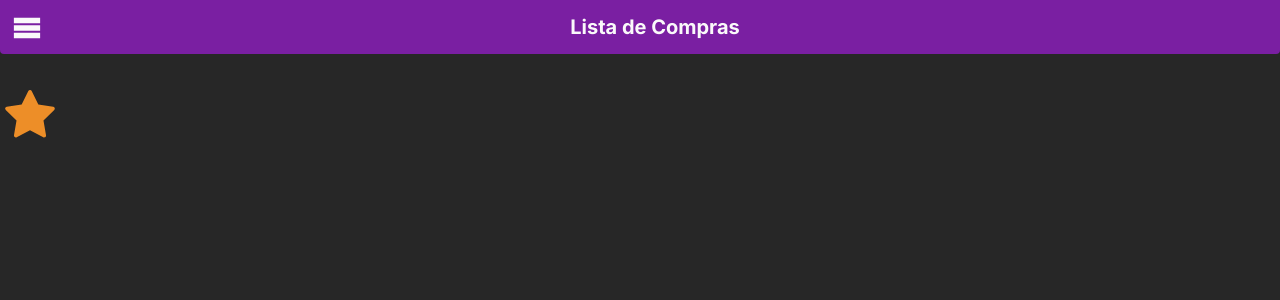
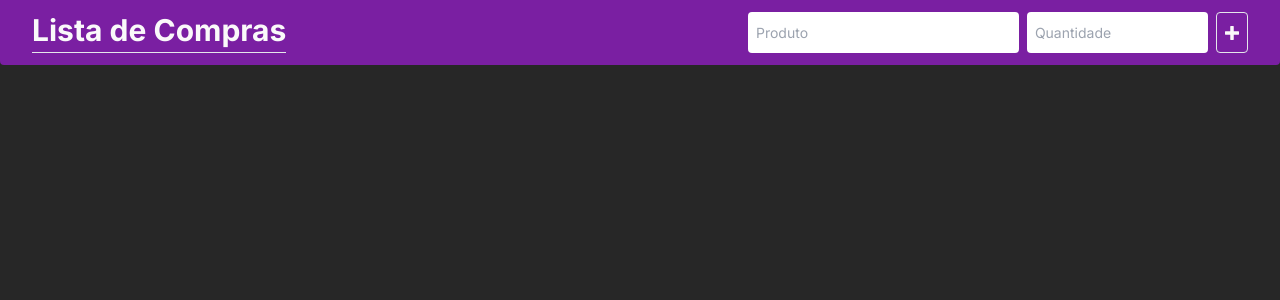
Before and after one commit to TurinoS/Lista-de-Compras, a Next.js app: page / in a window 1280 px wide. Shown: the top 300 px of the page. Built offline with nearby package versions, Linux system fonts and the light colour scheme.

Commit message:
adicionando responsividade para a versão desktop

```diff
--- a/src/app/globals.css
+++ b/src/app/globals.css
@@ -55,5 +55,5 @@ input[type="checkbox"] {
 }
 
 .quantity {
-    color: var(--light-gray);;
+  color: var(--light-gray);
 }
--- a/src/app/page.tsx
+++ b/src/app/page.tsx
@@ -1,32 +1,35 @@
-'use client'
+"use client";
 
-import { AiFillStar } from 'react-icons/ai'
-import Header from '../components/Header'
-import CheckBox from '../components/CheckBox'
-import { useContext, useEffect, useState } from 'react'
-import { AppContext } from '@/context/AppContext'
+import Header from "../components/Header";
+import CheckBox from "../components/CheckBox";
+import { useContext, useEffect, useState } from "react";
+import { AppContext } from "@/context/AppContext";
 
 export default function Home() {
-  const { items } = useContext(AppContext)
+  const { items } = useContext(AppContext);
   const [storedItems, setStoredItems] = useState<any[]>([]);
 
   useEffect(() => {
-    const data = window.localStorage.getItem("items")
+    const data = window.localStorage.getItem("items");
     if (data) {
       const parsedData = JSON.parse(data);
       setStoredItems(parsedData);
     }
-  }, [items])
+  }, [items]);
 
   return (
     <main className="min-h-screen">
       <Header />
-      <div className='flex flex-col gap-2 py-4 px-1'>
+      <div className="flex flex-col gap-2 py-4 px-1 md:flex-row md:flex-wrap md:gap-0 md:px-0">
         {storedItems.map((item) => (
-          <CheckBox key={item.id} id={item.id} name={item.produto} qtt={item.quantidade} />
+          <CheckBox
+            key={item.id}
+            id={item.id}
+            name={item.produto}
+            qtt={item.quantidade}
+          />
         ))}
       </div>
-      <span className='text-[var(--orange)] text-6xl'><AiFillStar /></span>
     </main>
-  )
+  );
 }
--- a/src/components/CheckBox.tsx
+++ b/src/components/CheckBox.tsx
@@ -1,36 +1,42 @@
-'use client'
+"use client";
 
-import { AppContext } from '@/context/AppContext';
-import { useContext, useState } from 'react';
-import { AiFillEdit } from 'react-icons/ai'
+import { AppContext } from "@/context/AppContext";
+import { useContext, useState } from "react";
+import { TiDeleteOutline } from "react-icons/ti";
 
 interface CheckBoxProps {
-    name: string
-    qtt: string
-    id: string
+  name: string;
+  qtt: string;
+  id: string;
 }
 
 export default function CheckBox({ name, qtt, id }: CheckBoxProps) {
   const [isChecked, setIsChecked] = useState(false);
-    const { handleDeleteItem } = useContext(AppContext)
+  const { handleDeleteItem } = useContext(AppContext);
 
-    return(
-        <div className="rounded bg-[var(--black)] flex justify-between items-center px-2 py-1 text-lg">
-            <div className='flex gap-2'>
-                <input type="checkbox" name="name" id="name" checked={isChecked} onChange={() => setIsChecked(!isChecked)} />
-                <label htmlFor="name" className="capitalize">{name}</label>
+  return (
+    <div className="rounded bg-[var(--black)] flex justify-between items-center px-2 py-1 text-lg md:w-6/12 md:scale-95 md:my-1">
+      <div className="flex gap-2">
+        <input
+          type="checkbox"
+          name="name"
+          id="name"
+          checked={isChecked}
+          onChange={() => setIsChecked(!isChecked)}
+        />
+        <label htmlFor="name" className="capitalize">
+          {name}
+        </label>
       </div>
-            <div className='flex gap-4 items-center'>
+      <div className="flex gap-4 items-center">
         <p className={isChecked ? "quantity" : ""}>{qtt}</p>
         <div
-                    className='rounded border border-[var(--gray)] p-1 hover:scale-110 hover:border-[var(--white)] cursor-pointer'
+          className="text-2xl hover:scale-110 cursor-pointer border-l pl-2"
           onClick={() => handleDeleteItem(id)}
         >
-                    <AiFillEdit />
+          <TiDeleteOutline />
         </div>
-
       </div>
-
     </div>
-    )
+  );
 }
--- a/src/components/Header.tsx
+++ b/src/components/Header.tsx
@@ -1,20 +1,37 @@
 "use client";
 
 import { AppContext } from "@/context/AppContext";
-import { useContext, useState } from "react";
+import { useContext, useState, useEffect } from "react";
 import { ImMenu, ImPlus } from "react-icons/im";
 
 export default function Header() {
-  const { handleSubmit, product, setProduct, quantity, setQuantity } = useContext(AppContext)
+  const { handleSubmit, product, setProduct, quantity, setQuantity } = useContext(AppContext);
   const [openMenu, setOpenMenu] = useState(false);
 
+  const checkScreenWidth = () => {
+    if (window.innerWidth >= 768) {
+      setOpenMenu(true);
+    } else {
+      setOpenMenu(false);
+    }
+  };
+
+  useEffect(() => {
+    checkScreenWidth();
+    window.addEventListener('resize', checkScreenWidth);
+
+    return () => {
+      window.removeEventListener('resize', checkScreenWidth);
+    };
+  }, []);
+
   return (
-    <header className="bg-[var(--purple)] sticky top-0 p-3 rounded-b">
-      <div className={`flex items-center ${openMenu && "mb-2 pb-1 border-b"}`}>
-        <button onClick={() => setOpenMenu(!openMenu)} className="text-3xl">
+    <header className="bg-[var(--purple)] sticky top-0 p-3 rounded-b md:flex md:justify-between md:px-8">
+      <div className={`flex items-center ${openMenu && "mb-2 pb-1 md:m-0 border-b"}`}>
+        <button onClick={() => setOpenMenu(!openMenu)} className="text-3xl md:hidden">
           <ImMenu />
         </button>
-        <h1 className="text-xl font-bold m-auto">Lista de Compras</h1>
+        <h1 className="text-xl font-bold m-auto md:text-3xl">Lista de Compras</h1>
       </div>
 
       <form
--- a/src/context/AppContext.tsx
+++ b/src/context/AppContext.tsx
@@ -1,7 +1,7 @@
-'use client'
+"use client";
 
 import React, { createContext, ReactNode, useEffect, useState } from "react";
-import { v4 as uuidv4 } from 'uuid';
+import { v4 as uuidv4 } from "uuid";
 
 type Item = {
   id: string;
@@ -72,7 +72,17 @@ export function AppContextProvider({ children }: { children: ReactNode }) {
   };
 
   return (
-        <AppContext.Provider value={{ handleSubmit, product, setProduct, quantity, setQuantity, items, handleDeleteItem }}>
+    <AppContext.Provider
+      value={{
+        handleSubmit,
+        product,
+        setProduct,
+        quantity,
+        setQuantity,
+        items,
+        handleDeleteItem,
+      }}
+    >
       {children}
     </AppContext.Provider>
   );
```
Also changed, not shown: src/app/layout.tsx (+11 -13 lines). Lines whose indentation alone changed are shown as unchanged.
